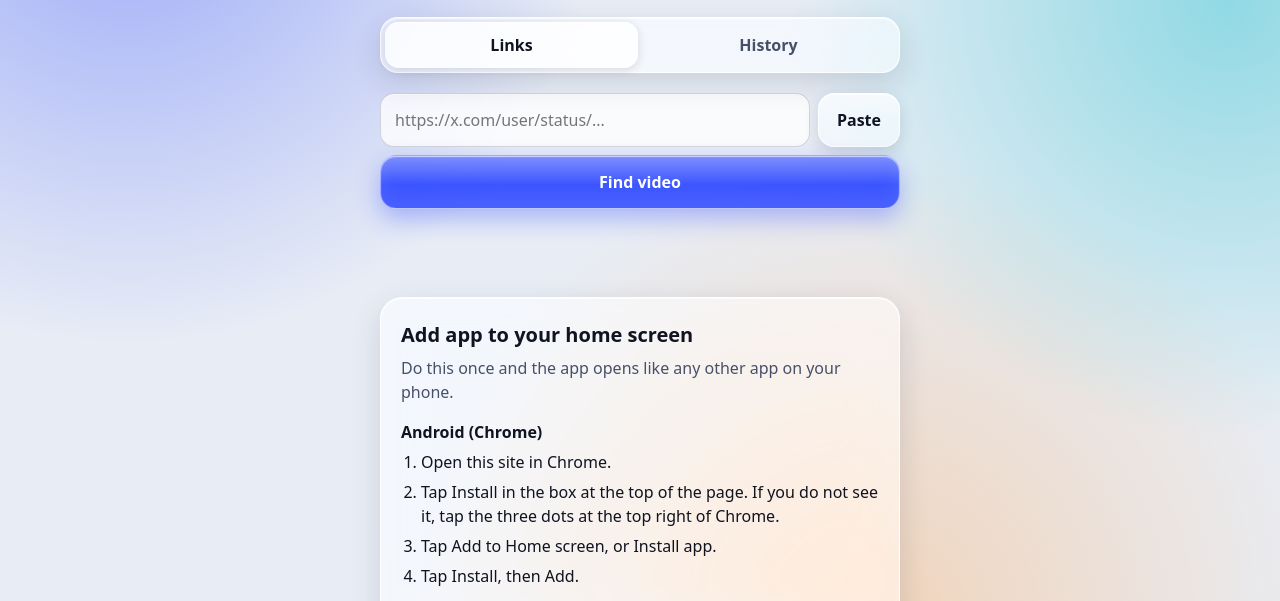
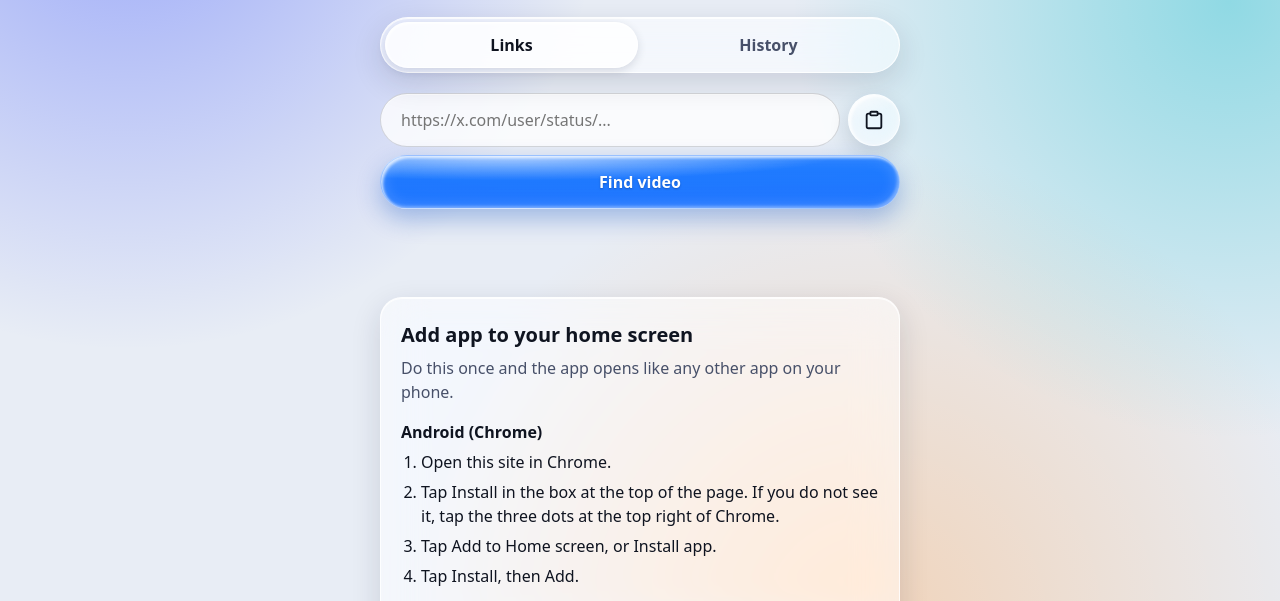
Before and after one commit to folexg/folex, a plain HTML site: page static/index.html in a window 1280 px wide. Shown: the part 174-775 px from the top of the page. Drawn offline with Linux system fonts and the light colour scheme.

Commit message:
Add files via upload

```diff
--- a/static/index.html
+++ b/static/index.html
@@ -19,7 +19,7 @@
 <button id="tab-history" role="tab" aria-controls="panel-history" aria-selected="false" tabindex="-1" type="button">History</button>
 </div>
 <section id="panel-links" role="tabpanel" aria-labelledby="tab-links">
-<div class="field"><input id="u" type="url" inputmode="url" placeholder="https://x.com/user/status/..." autocomplete="off" aria-label="Video link"><button id="p" class="ghost" type="button">Paste</button></div>
+<div class="field"><input id="u" type="url" inputmode="url" placeholder="https://x.com/user/status/..." autocomplete="off" aria-label="Video link"><button id="p" class="ghost round" type="button" aria-label="Paste"><svg viewBox="0 0 24 24" fill="none" stroke="currentColor" stroke-width="2" stroke-linecap="round" stroke-linejoin="round" aria-hidden="true"><rect x="8" y="3" width="8" height="4" rx="1"/><path d="M16 5h2a2 2 0 0 1 2 2v12a2 2 0 0 1-2 2H6a2 2 0 0 1-2-2V7a2 2 0 0 1 2-2h2"/></svg></button></div>
 <button id="go" class="full" type="button">Find video</button>
 <p id="st" class="status" role="status"></p><p id="err" class="error" role="alert"></p>
 <div id="res" class="card" hidden><img id="th" alt="" referrerpolicy="no-referrer"><div class="b"><h3 id="t"></h3><p id="m" class="m"></p>
--- a/static/style.css
+++ b/static/style.css
@@ -1,5 +1,5 @@
-:root{--bg:#e8edf5;--ink:#0f1420;--mut:#475069;--ac:#1f3bff;--on:#fff;--err:#b3202a;--glass:rgba(255,255,255,.55);--glass2:rgba(255,255,255,.78);--edge:rgba(255,255,255,.8);--line:rgba(15,20,32,.16);--shade:rgba(20,30,60,.14);--b1:rgba(31,59,255,.38);--b2:rgba(0,185,200,.38);--b3:rgba(255,170,90,.38);--hl:rgba(255,255,255,.34);--hl2:rgba(255,255,255,.5);color-scheme:light dark}
-@media(prefers-color-scheme:dark){:root{--bg:#090d15;--ink:#f2f4f8;--mut:#b4bacb;--ac:#6aa1ff;--on:#0b1020;--err:#ff8a90;--glass:rgba(255,255,255,.08);--glass2:rgba(255,255,255,.17);--edge:rgba(255,255,255,.2);--line:rgba(255,255,255,.18);--shade:rgba(0,0,0,.5);--b1:rgba(40,80,255,.42);--b2:rgba(0,170,190,.26);--b3:rgba(255,150,70,.12);--hl:rgba(255,255,255,.22);--hl2:rgba(255,255,255,.12)}}
+:root{--bg:#e8edf5;--ink:#0f1420;--mut:#475069;--ac:#1f3bff;--on:#fff;--err:#b3202a;--glass:rgba(255,255,255,.55);--glass2:rgba(255,255,255,.78);--edge:rgba(255,255,255,.8);--line:rgba(15,20,32,.16);--shade:rgba(20,30,60,.14);--b1:rgba(31,59,255,.38);--b2:rgba(0,185,200,.38);--b3:rgba(255,170,90,.38);--hl:rgba(255,255,255,.34);--hl2:rgba(255,255,255,.5);--btn:#0f6bff;color-scheme:light dark}
+@media(prefers-color-scheme:dark){:root{--bg:#090d15;--ink:#f2f4f8;--mut:#b4bacb;--ac:#6aa1ff;--on:#0b1020;--err:#ff8a90;--glass:rgba(255,255,255,.08);--glass2:rgba(255,255,255,.17);--edge:rgba(255,255,255,.2);--line:rgba(255,255,255,.18);--shade:rgba(0,0,0,.5);--b1:rgba(40,80,255,.42);--b2:rgba(0,170,190,.26);--b3:rgba(255,150,70,.12);--hl:rgba(255,255,255,.22);--hl2:rgba(255,255,255,.12);--btn:#1a7bff}}
 *{box-sizing:border-box}[hidden]{display:none!important}
 html{background:var(--bg)}
 body::before{content:"";position:fixed;inset:0;z-index:-1;background:radial-gradient(60vmax 60vmax at 10% 6%,var(--b1),transparent 62%),radial-gradient(55vmax 55vmax at 96% 22%,var(--b2),transparent 62%),radial-gradient(60vmax 60vmax at 68% 100%,var(--b3),transparent 62%),var(--bg)}
@@ -10,18 +10,19 @@ h2{font-size:20px;margin:24px 0 6px}
 p{margin:0 0 12px}.sub,.help{color:var(--mut)}.sub{margin-bottom:20px}
 a{color:var(--ac)}
 .install,.card,.after,.how,.doc,.tabs{background:var(--glass);border:1px solid var(--edge);-webkit-backdrop-filter:blur(22px) saturate(170%);backdrop-filter:blur(22px) saturate(170%);box-shadow:inset 0 1px 0 var(--edge),0 10px 30px var(--shade)}
-button{font:inherit;font-weight:700;border:1px solid rgba(255,255,255,.5);border-radius:16px;padding:14px 18px;color:var(--on);cursor:pointer;background:linear-gradient(180deg,var(--hl),rgba(255,255,255,0) 55%),color-mix(in srgb,var(--ac) 85%,transparent);-webkit-backdrop-filter:blur(14px) saturate(160%);backdrop-filter:blur(14px) saturate(160%);box-shadow:inset 0 1px 1px rgba(255,255,255,.65),inset 0 -10px 18px rgba(255,255,255,.08),0 10px 24px color-mix(in srgb,var(--ac) 32%,transparent);transition:transform .12s ease,filter .12s ease}
-button:active:not(:disabled){transform:scale(.97);filter:brightness(.94)}
-button.ghost{color:var(--ink);border:1px solid var(--edge);background:linear-gradient(180deg,var(--hl2),rgba(255,255,255,0) 60%),var(--glass);box-shadow:inset 0 1px 1px var(--edge),0 6px 16px var(--shade)}
+button{font:inherit;font-weight:700;color:#fff;text-shadow:0 1px 2px rgba(0,30,90,.35);border:1px solid rgba(255,255,255,.55);border-radius:999px;padding:14px 22px;cursor:pointer;background:radial-gradient(120% 90% at 25% 0%,rgba(255,255,255,.6),rgba(255,255,255,0) 52%),linear-gradient(180deg,color-mix(in srgb,var(--btn) 82%,#5fc4ff),color-mix(in srgb,var(--btn) 92%,transparent));-webkit-backdrop-filter:blur(14px) saturate(190%);backdrop-filter:blur(14px) saturate(190%);box-shadow:inset 2px 2px 3px rgba(255,255,255,.75),inset -2px -2px 3px rgba(255,255,255,.3),inset 0 0 16px rgba(255,255,255,.22),0 10px 24px rgba(0,70,190,.32);transition:transform .12s ease,filter .12s ease}
+button:active:not(:disabled){transform:scale(.96);filter:brightness(.95)}
+button.ghost{color:var(--ink);text-shadow:none;border:1px solid var(--edge);background:radial-gradient(120% 90% at 25% 0%,var(--hl2),rgba(255,255,255,0) 55%),var(--glass);box-shadow:inset 2px 2px 3px var(--edge),inset -2px -2px 3px rgba(255,255,255,.18),inset 0 0 14px rgba(255,255,255,.12),0 8px 20px var(--shade)}
 button:disabled{opacity:.55;cursor:default}
+.round{width:52px;height:52px;padding:0;display:grid;place-items:center;flex:none}.round svg{width:22px;height:22px}
 :focus-visible{outline:3px solid var(--ac);outline-offset:2px}
 .install{border-radius:18px;padding:12px 14px;display:flex;gap:12px;align-items:center;justify-content:space-between;margin-bottom:8px}
 .install p{margin:0;font-size:15px}
-.tabs{display:flex;gap:4px;padding:4px;border-radius:18px;margin:20px 0}
-.tabs button{flex:1;background:none;color:var(--mut);border:0;border-radius:14px;padding:11px 8px;box-shadow:none;-webkit-backdrop-filter:none;backdrop-filter:none}
-.tabs button[aria-selected=true]{background:var(--glass2);color:var(--ink);box-shadow:inset 0 1px 0 var(--edge),0 2px 10px var(--shade)}
-.field{display:flex;gap:8px}
-input[type=url]{flex:1;min-width:0;font:inherit;padding:14px;border-radius:14px;border:1px solid var(--line);background:var(--glass2);color:var(--ink);box-shadow:inset 0 1px 0 var(--edge)}
+.tabs{display:flex;gap:4px;padding:4px;border-radius:999px;margin:20px 0}
+.tabs button{flex:1;background:none;color:var(--mut);text-shadow:none;border:1px solid transparent;border-radius:999px;padding:10px 8px;box-shadow:none;-webkit-backdrop-filter:none;backdrop-filter:none}
+.tabs button[aria-selected=true]{background:var(--glass2);color:var(--ink);border-color:var(--edge);box-shadow:inset 1px 1px 2px var(--edge),0 3px 10px var(--shade)}
+.field{display:flex;gap:8px;align-items:center}
+input[type=url]{flex:1;min-width:0;font:inherit;padding:14px 20px;border-radius:999px;border:1px solid var(--line);background:var(--glass2);color:var(--ink);box-shadow:inset 0 1px 0 var(--edge)}
 .full{width:100%;margin-top:8px}
 .status{color:var(--mut);min-height:1.5em;margin:12px 0 0}.error{color:var(--err);min-height:1.5em;margin:0}
 .card{margin-top:16px;border-radius:22px;overflow:hidden}
@@ -31,7 +32,7 @@ input[type=url]{flex:1;min-width:0;font:inherit;padding:14px;border-radius:14px;
 .files{list-style:none;margin:16px 0;padding:0;display:grid;gap:8px}
 .files li{display:flex;gap:12px;align-items:center;justify-content:space-between;background:var(--glass);border:1px solid var(--edge);border-radius:16px;padding:12px;box-shadow:inset 0 1px 0 var(--edge),0 6px 18px var(--shade)}
 .files .n{min-width:0}.files strong{display:block;overflow:hidden;text-overflow:ellipsis;white-space:nowrap}.files span{color:var(--mut);font-size:14px}
-.hist li{display:block}.hist .acts{display:flex;flex-wrap:wrap;gap:8px;margin-top:10px}.hist .acts button{padding:10px 14px}
+.hist li{display:block}.hist .acts{display:flex;flex-wrap:wrap;gap:8px;margin-top:10px}.hist .acts button{padding:10px 18px}
 .after{margin-top:16px;border-radius:20px;padding:14px}
 .after p{margin:0 0 10px;font-weight:700;overflow:hidden;text-overflow:ellipsis;white-space:nowrap}.after button{width:100%}
 .how{margin-top:28px;border-radius:22px;padding:6px 20px 14px}
```
